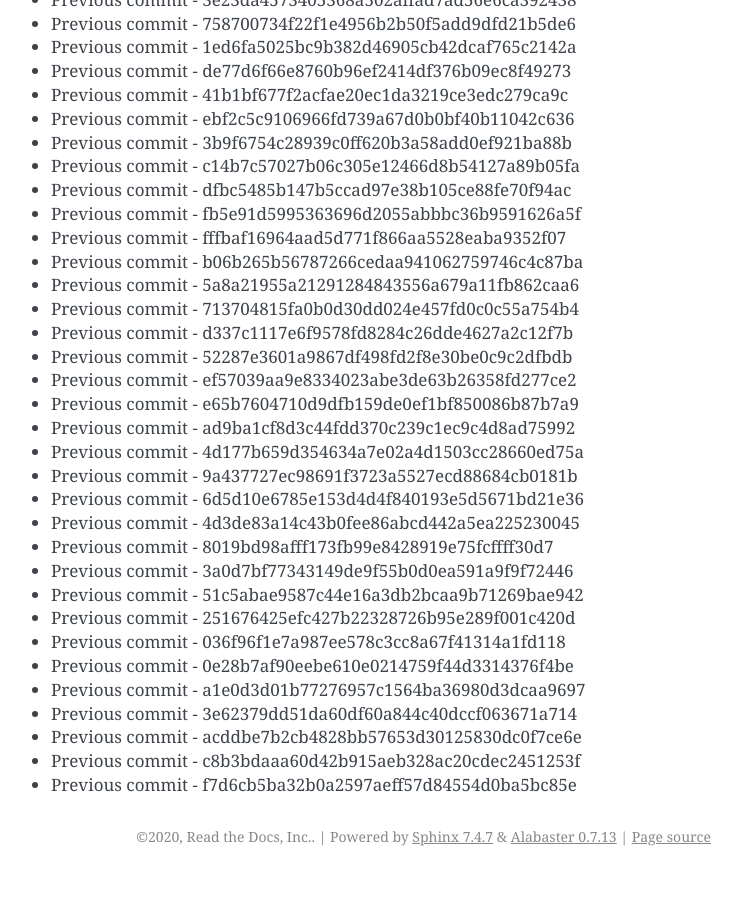
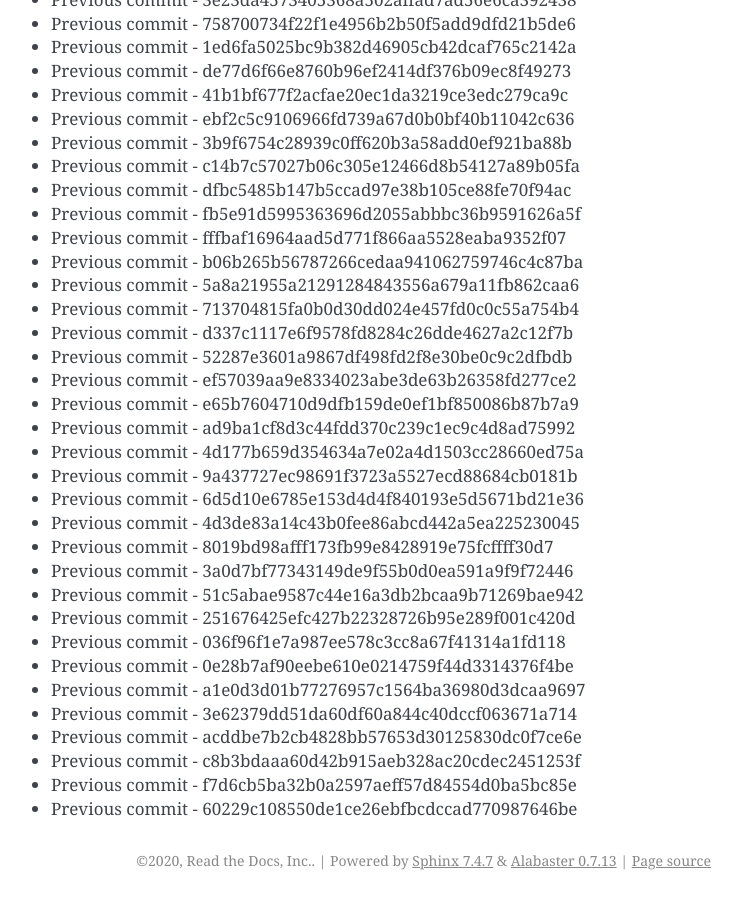
Before and after one commit to readthedocs/rtd-git-stresstest, a Sphinx documentation site: the page built from docs/updates.rst, in a window 1280 px wide and 900 px high, scrolled down 46322 px. Shown: the whole window, without its empty margins (399-1141 px from the left). Built offline with Sphinx 7.4.7, drawn with Linux system fonts in a browser that asks for light colours; before the commit the page ends 47198 px from its top, so only the background shows below that.

Commit message:
Generating commit from previous: 60229c108550de1ce26ebfbcdccad770987646be

```diff
--- a/docs/updates.rst
+++ b/docs/updates.rst
@@ -1978,3 +1978,4 @@ It can be tested for any performance characteristics.
 * Previous commit - acddbe7b2cb4828bb57653d30125830dc0f7ce6e
 * Previous commit - c8b3bdaaa60d42b915aeb328ac20cdec2451253f
 * Previous commit - f7d6cb5ba32b0a2597aeff57d84554d0ba5bc85e
+* Previous commit - 60229c108550de1ce26ebfbcdccad770987646be
```
